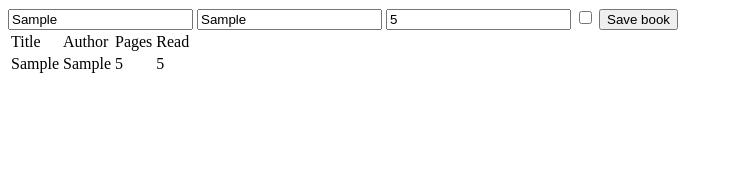
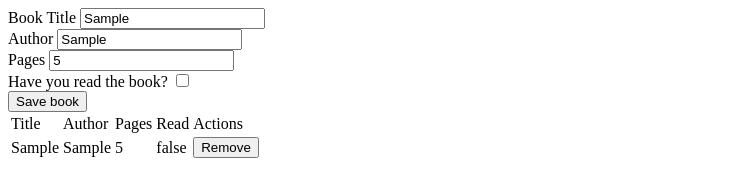
Before and after one commit to bryanmonterom/js-library, a plain HTML site: page index.html in a window 1280 px wide. Both pictures are taken after typing "Sample", "Sample", "5" into the empty fields and a click on the button "Save book". Shown: the whole page, without its empty margins (0-733 px from the left). Drawn offline with Linux system fonts and the light colour scheme.

Commit message:
Add functionality to remove books

```diff
--- a/index.html
+++ b/index.html
@@ -8,11 +8,27 @@
 </head>
 <body>
     <div class="form">
-<input type="text" name="title" id="title">
-<input type="text" name="author" id="author">
-<input type="number" name="pages" id="pages">
-<input type="checkbox" name="read" id="read">
-<input type="button" value="Save book" id="save">
+<form action="" method="post">
+    <div class="form-group">
+        <label for="title">Book Title</label>
+        <input placeholder="Book Title" type="text" name="title" id="title" required minlength="1">
+    </div>
+    <div class="form-group">
+        <label for="author">Author</label>
+        <input placeholder="Author" type="text" name="author" id="author" required>
+    </div>
+    <div class="form-group">
+        <label for="author">Pages</label>
+        <input placeholder="Pages" type="number" name="pages" id="pages" min="1">
+    </div>
+    <div class="form-group">
+        <label for="author">Have you read the book? </label>
+        <input type="checkbox" name="read" id="read">
+    </div>
+
+
+    <input type="button" value="Save book" id="save">
+</form>
     </div>
 
     <div class="table">
@@ -23,6 +39,7 @@
                 <td>Author</td>
                 <td>Pages</td>
                 <td>Read</td>
+                <td>Actions</td>
             </tr>
         </thead>
         <tbody id="tbody">
--- a/script.js
+++ b/script.js
@@ -11,15 +11,59 @@ function Book(title,author,pages, read){
     this.pages = pages;
     this.read = read;
     this.id=findId();
-    this.bookInfo = function(){
-        return (`The ${title} by ${author}, ${pages} pages ${read}`)
-    }
 }
+
+
+function buildBtnRemove(id){
+    var btn = document.createElement('input');
+    btn.type = "button";
+    btn.className = "btn-remove";
+    btn.value = "Remove";
+    btn.id=id;
+    btn.setAttribute('book-id',id);
+    btn.addEventListener('click',deleteBook)
+    return btn;
+}
+
+
+function deleteBook(e){
+    const target = e.target.id
+    myLibrary = myLibrary.filter((item)=> item.id != target);
+    tableBuilder(myLibrary);
+}
+function buildBtnStatus(){
+
+}
+
+function appendTableRow(newBook){
+    const tableBody = document.getElementById('tbody');
+    let tr = document.createElement('tr');
+        let tdTitle = document.createElement('td');
+        tdTitle.textContent = newBook.title;
+        let tdAuthor = document.createElement('td');
+        tdAuthor.textContent = newBook.author;
+        let tdPages = document.createElement('td');
+        tdPages.textContent = newBook.pages;
+        let tdRead = document.createElement('td');
+        tdRead.textContent = newBook.read;
+        const tdActions = document.createElement('td');
+        tdActions.appendChild(buildBtnRemove(newBook.id));
+        tr.appendChild(tdTitle);
+        tr.appendChild(tdAuthor);
+        tr.appendChild(tdPages);
+        tr.appendChild(tdRead);
+        tr.appendChild(tdActions);
+        tableBody.appendChild(tr);
+
+}
+
 
 
 function tableBuilder(){
     const tableBody = document.getElementById('tbody');
+    tableBody.innerHTML= "";
     myLibrary.forEach(element => {
+
         let tr = document.createElement('tr');
         let tdTitle = document.createElement('td');
         tdTitle.textContent = element.title;
@@ -28,29 +72,37 @@ function tableBuilder(){
         let tdPages = document.createElement('td');
         tdPages.textContent = element.pages;
         let tdRead = document.createElement('td');
-        tdRead.textContent = element.pages;
+        tdRead.textContent = element.read;
+        const tdActions = document.createElement('td');
+        tdActions.appendChild(buildBtnRemove(element.id));
         tr.appendChild(tdTitle);
         tr.appendChild(tdAuthor);
         tr.appendChild(tdPages);
         tr.appendChild(tdRead);
+        tr.appendChild(tdActions);
         tableBody.appendChild(tr);
 
     });
 }
 
-function fillBookInfo(){
+function fillBookInfoVars(){
 author = document.getElementById('author').value;
  title = document.getElementById('title').value;
  pages = document.getElementById('pages').value;
- read = document.getElementById('read').value;
+ read = document.getElementById('read').checked;
 }
 
 function addBookToLibrary(){
-    fillBookInfo();
-const newBook = new Book(title,author,pages,read)
-myLibrary.push(newBook);
-console.log(myLibrary);
-    tableBuilder();
+
+    fillBookInfoVars();
+    const newBook = new Book(title,author,pages,read)
+    myLibrary.push(newBook);
+    // console.log(myLibrary);
+    appendTableRow(newBook);
+}
+
+function remove(){
+
 }
 
 function findId(){
@@ -61,5 +113,6 @@ function findId(){
 function btnSaveEventListener(){
 }
 
+tableBuilder();
 findId();
 let btn = document.getElementById('save').addEventListener('click',addBookToLibrary);
```
